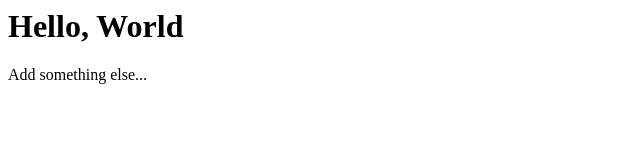
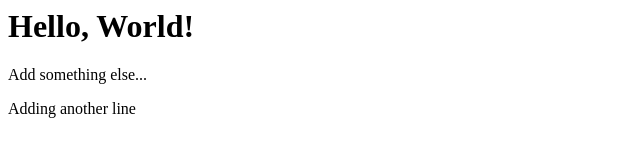
Before and after one commit to tvoegerl/mi349, a plain HTML site: page index.html in a window 1280 px wide. Shown: the whole page, without its empty margins (0-640 px from the left). Drawn offline with Linux system fonts and the light colour scheme.

Commit message:
Added third line

```diff
--- a/index.html
+++ b/index.html
@@ -1,2 +1,3 @@
-<h1>Hello, World</h1>
+<h1>Hello, World!</h1>
 <p>Add something else...</p>
+<p>Adding another line</p>
```
